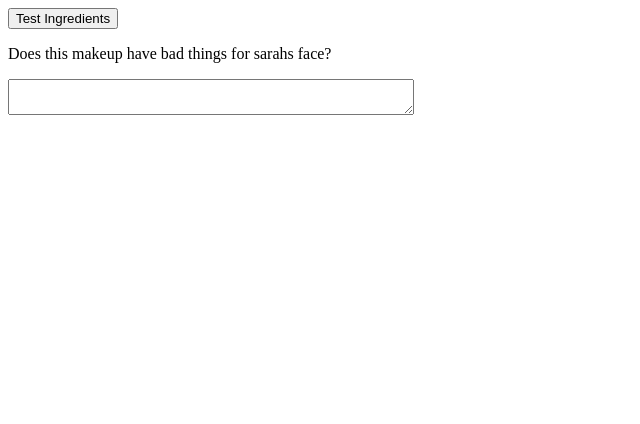
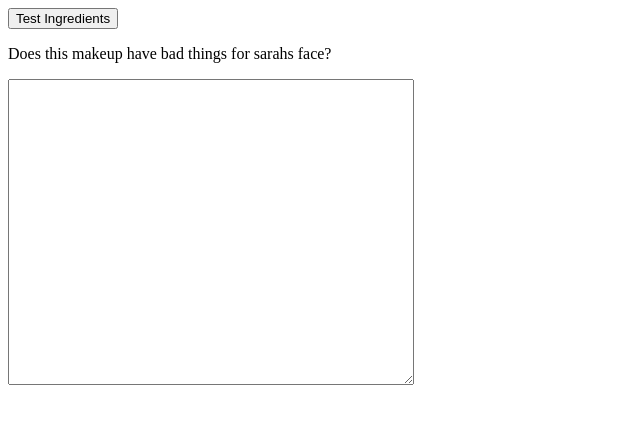
Before and after one commit to spsimplicity/spsimplicity.github.io, a plain HTML site: page index.html in a window 1280 px wide. Shown: the whole page, without its empty margins (0-640 px from the left). Drawn offline with Linux system fonts and the light colour scheme.

Commit message:
Update index.html

```diff
--- a/index.html
+++ b/index.html
@@ -71,7 +71,7 @@
         <style>
             textarea {
                 width: 400px;
-                height 300px;
+                height: 300px;
                 display: block;
             }
         </style>
```
